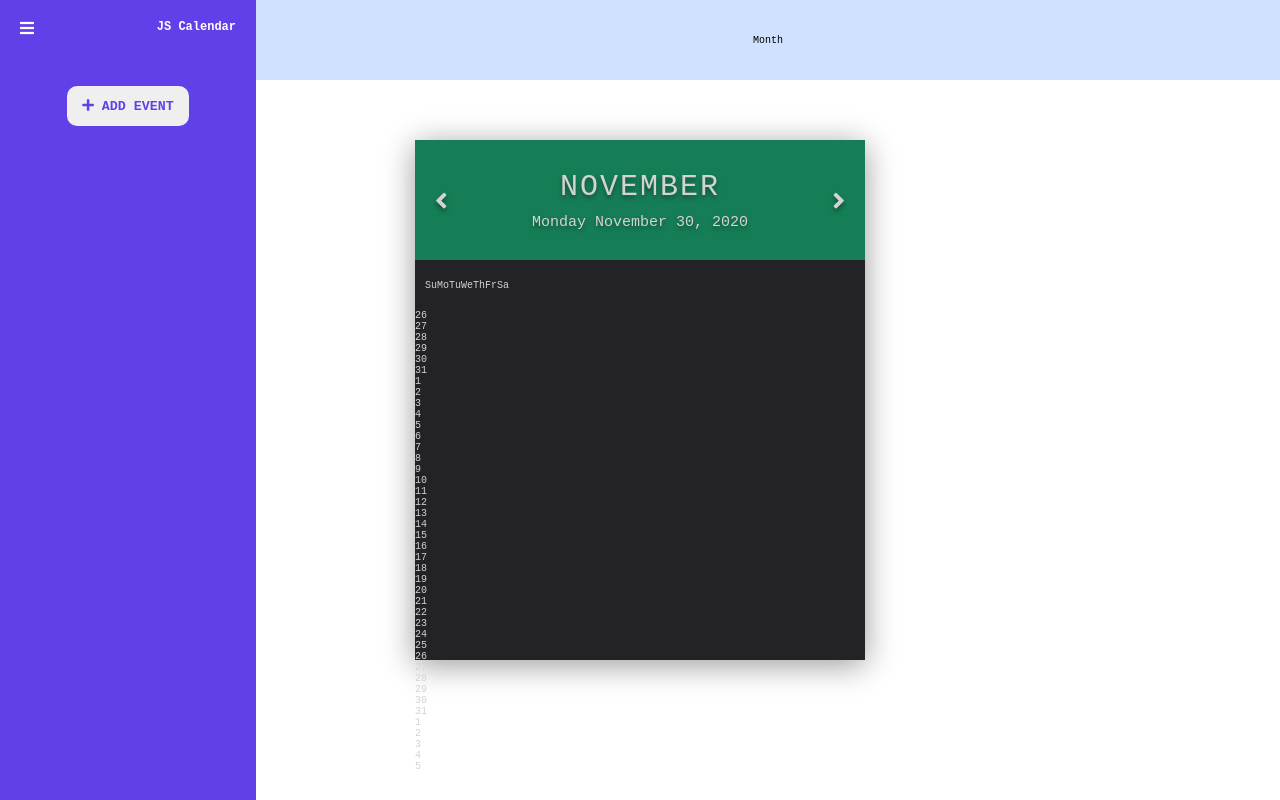
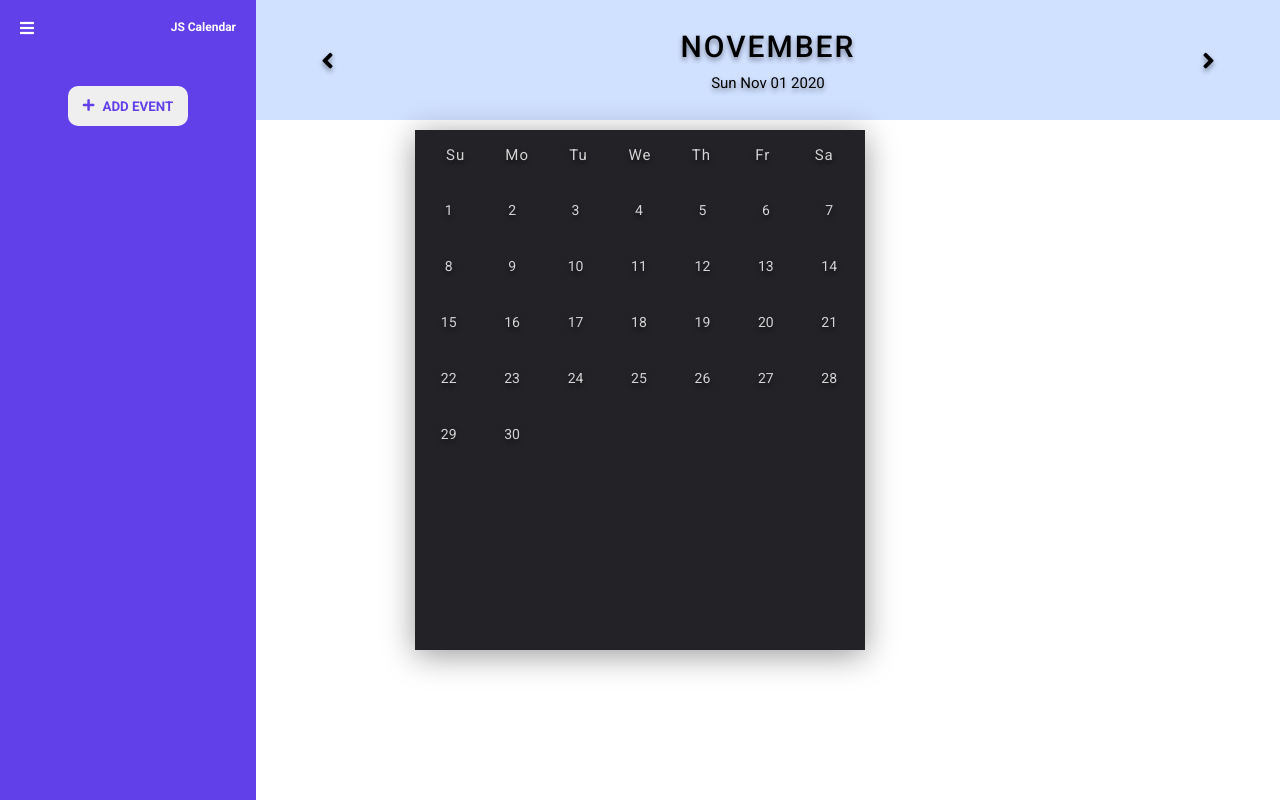
Before and after one commit to Anntroy/JS-Calendar, a plain HTML site: page index.html in a window 1280 px wide. Drawn offline with Linux system fonts and the light colour scheme.

Commit message:
Creating function to fill the calendar

```diff
--- a/index.html
+++ b/index.html
@@ -11,7 +11,12 @@
 
 <body>
     <header id="month_header">
-        <p>Month</p>
+            <i class="fas fa-angle-left"></i>
+            <div class="calendar_container__article-month-date">
+                <h2></h2>
+                <p></p>
+            </div>
+            <i class="fas fa-angle-right"></i>
     </header>
     <aside id="side_header">
         <div class="side_header__top">
@@ -24,21 +29,8 @@
 
         <div id="add_event_modal">
         </div>
-
-    </main>
-    <script src="open-close.js"></script>
-    <script src="script.js"></script>
-    <main>
-        <section id="calendarContainer" class="calendar_container">
+            <section id="calendarContainer" class="calendar_container">
             <div class="calendar_container__div">
-                <article class="calendar_container__article-month">
-                    <i class="fas fa-angle-left"></i>
-                    <div class="calendar_container__article-month-date">
-                        <h2>November</h2>
-                        <p>Monday November 30, 2020</p>
-                    </div>
-                    <i class="fas fa-angle-right"></i>
-                </article>
                 <article class="calendar_container__article-weekdays">
                     <div class="day-name">Su</div>
                     <div class="day-name">Mo</div>
@@ -48,8 +40,8 @@
                     <div class="day-name">Fr</div>
                     <div class="day-name">Sa</div>
                 </article>
-                <article class="calendar_container__article">
-                    <div class="prev-date">26</div>
+                <article class="calendar_container__article-days">
+                    <!-- <div class="prev-date">26</div>
                     <div class="prev-date">27</div>
                     <div class="prev-date">28</div>
                     <div class="prev-date">29</div>
@@ -84,20 +76,21 @@
                     <div>27</div>
                     <div>28</div>
                     <div>29</div>
-                    <div>30</div>
+                    <div class="today">30</div>
                     <div>31</div>
-                    <div class="prev-date">1</div>
-                    <div class="prev-date">2</div>
-                    <div class="prev-date">3</div>
-                    <div class="prev-date">4</div>
-                    <div class="prev-date">5</div>
+                    <div class="next-date">1</div>
+                    <div class="next-date">2</div>
+                    <div class="next-date">3</div>
+                    <div class="next-date">4</div>
+                    <div class="next-date">5</div> -->
                 </article>
             </div>
         </section>
     </main>
     <footer id="footer">
-	</footer>
+    </footer>
 	<script src="script.js"></script>
+    <script src="open-close.js"></script>
 </body>
 
 </html>
--- a/main.css
+++ b/main.css
@@ -2,23 +2,60 @@
 
 * {
     margin: 0;
+    padding: 0;
     box-sizing: border-box;
     font-family: "Roboto", sans-serif;
+}
+
+html {
+    font-size: 62.5%; /* 1 rem == 10 px*/
 }
 
 #month_header {
     position: fixed;
     width: 100%;
-  height: 80px;
+    height: 12rem;
     z-index: -1;
     background-color: rgb(208, 224, 255);
     display: flex;
-  flex-direction: row;
-  justify-content: center;
+    justify-content: space-between;
     align-items: center;
+    padding: 0 2rem;
+    text-align: center;
+    /* color: white; */
+    text-shadow: 0 0.3rem 0.5rem rgba(0, 0, 0, 0.4);
+    justify-content: space-around;
     margin: 0;
     left: 10vw;
 }
+
+#month_header i {
+    font-size: 2.5rem;
+    cursor: pointer;
+}
+
+#month_header h2 {
+    font-size: 3rem;
+    font-weight: 500;
+    text-transform: uppercase;
+    letter-spacing: 0.2rem;
+    margin-bottom: 1rem;
+}
+
+#month_header p {
+    font-size: 1.5rem;
+}
+
+/* .calendar_container__article-month {
+    width: 100%;
+    height: 12rem;
+    display: flex;
+    justify-content: space-between;
+    align-items: center;
+    padding: 0 2rem;
+    text-align: center;
+    text-shadow: 0 0.3rem 0.5rem rgba(0, 0, 0, 0.4);
+} */
 
 #side_header {
     display: flex;
@@ -169,25 +206,17 @@ textarea {
         left: 25%;
     }
 }
-* {
-    margin: 0;
-    padding: 0;
-    box-sizing: border-box;
-	font-family: "Courier New", Courier, monospace;
-}
 
-html {
-    font-size: 62.5%; /* 1 rem == 10 px*/
-}
 
 /* Main area */
 .calendar_container {
-    width: 100%;
-    height: 100vh;
-    color:lightgrey;
+    /* width: 100%;
+    height: 100vh; */
+    color: lightgrey;
     display: flex;
     justify-content: center;
     align-items: center;
+    padding-top: 13rem;
 }
 
 .calendar_container__div {
@@ -197,35 +226,6 @@ html {
     box-shadow: 0 0.5rem 3rem rgba(0, 0, 0, 0.4);
 }
 
-.calendar_container__article-month {
-    width: 100%;
-    height: 12rem;
-    background-color: #167e56;
-    display: flex;
-    justify-content: space-between;
-    align-items: center;
-    padding: 0 2rem;
-    text-align: center;
-    text-shadow: 0 0.3rem 0.5rem rgba(0, 0, 0, 0.4);
-}
-
-.calendar_container__article-month i {
-    font-size: 2.5rem;
-    cursor: pointer;
-}
-
-.calendar_container__article-month h2 {
-    font-size: 3rem;
-    font-weight: 500;
-    text-transform: uppercase;
-    letter-spacing: 0.2rem;
-    margin-bottom: 1rem;
-}
-
-.calendar_container__article-month p {
-    font-size: 1.5rem;
-}
-
 .calendar_container__article-weekdays {
     width: 100%;
     height: 5rem;
@@ -233,3 +233,47 @@ html {
     align-items: center;
     padding: 0 1rem;
 }
+
+.calendar_container__article-weekdays div {
+    font-size: 1.5rem;
+    font-weight: 400;
+    letter-spacing: 0.1rem;
+    width: calc(44.2rem / 7);
+    display: flex;
+    justify-content: center;
+    align-items: center;
+    text-shadow: 0 0.3rem 0.5rem rgba(0, 0, 0, 0.5);
+}
+
+.calendar_container__article-days {
+    width: 100%;
+    display: flex;
+    flex-wrap: wrap;
+    padding: 0.2rem;
+}
+
+.calendar_container__article-days div {
+    font-size: 1.4rem;
+    margin: 0.3rem;
+    width: calc(40.2rem / 7);
+    height: 5rem;
+    display: flex;
+    justify-content: center;
+    align-items: center;
+    text-shadow: 0 0.3rem 0.5rem rgba(0, 0, 0, 0.5);
+}
+
+.calendar_container__article-days div:hover:not(.today){
+    background-color: #262626;
+    border: 0.2rem solid #777;
+    cursor: pointer;
+}
+
+.prev-date,
+.next-date {
+    opacity: 0.5;
+}
+
+.today {
+    background-color: rgb(98, 64, 233);
+}
--- a/script.js
+++ b/script.js
@@ -0,0 +1,44 @@
+const currantMonth = document.querySelector('#month_header h2');
+const currantDate = document.querySelector('#month_header p');
+
+const date = new Date();
+date.setDate(1);
+
+const monthDays = document.querySelector('.calendar_container__article-days')
+
+const lastDayCurrentMonth = new Date(date.getFullYear(), date.getMonth() + 1, 0).getDate();
+const lastDayPrevMonth = new Date(date.getFullYear(), date.getMonth(), 0).getDate();
+
+const firstDayIndex = date.getDay();
+const lastDayIndex = new Date(date.getFullYear(), date.getMonth() + 1, 0).getDay();
+console.log(lastDayIndex)
+
+
+const months = [
+    'January',
+    'February',
+    'March',
+    'April',
+    'May',
+    'June',
+    'July',
+    'August',
+    'September',
+    'October',
+    'November',
+    'December',
+];
+
+currantMonth.innerHTML = months[date.getMonth()];
+currantDate.innerHTML = date.toDateString();
+
+let days = '';
+
+for(let dayPrevMonth = firstDayIndex; dayPrevMonth > 0; dayPrevMonth--){
+    days += `<div class="prev-date">${lastDayPrevMonth - dayPrevMonth + 1}</div>`;
+}
+
+for(let day = 1; day <= lastDayCurrentMonth; day++) {
+    days += `<div>${day}</div>`;
+    monthDays.innerHTML = days;
+}
```
Lines whose indentation alone changed are shown as unchanged.
